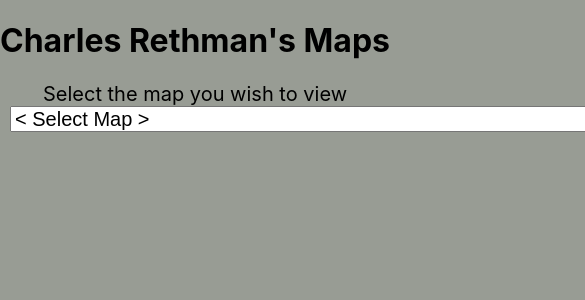
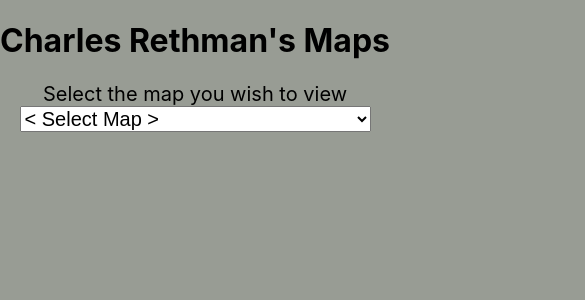
Before and after one commit to chezearth-personal/map-server, a React (Create React App) app in the folder client/: page / in a window 390 px wide. Shown: the top 300 px of the page, 585 px wide, since content can reach past the window. Built offline with nearby package versions, Linux system fonts and the light colour scheme.

Commit message:
Adjusted the selector width to fit small screens

```diff
--- a/client/src/App.css
+++ b/client/src/App.css
@@ -61,6 +61,6 @@ img {
   }
   > select {
     font-size: 20px;
-    max-height: 90vw;
+    max-width: 90vw;
   }
 }
```
